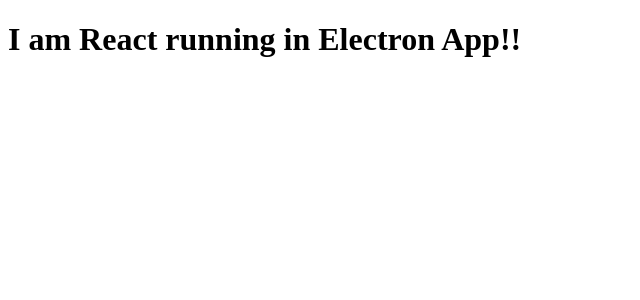
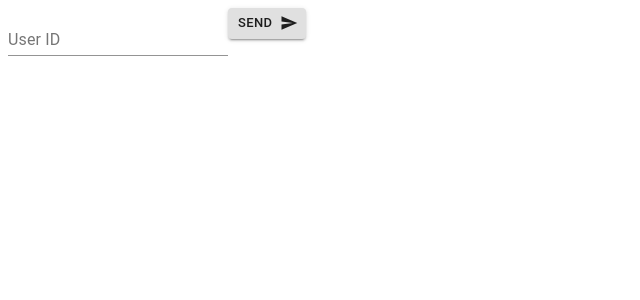
Before and after one commit to isabelSoares/AI-2021, a React app in the folder frontend/: page / in a window 1280 px wide. Shown: the top 300 px of the page, without its empty margins (0-640 px from the left). Built offline with nearby package versions, Linux system fonts and the light colour scheme.

Commit message:
Trying to get user information without success!
Co-authored-by: Rodrigo Sousa <Sousa99@users.noreply.github.com>

```diff
--- a/frontend/package.json
+++ b/frontend/package.json
@@ -15,8 +15,11 @@
     "author": "Isabel Sousa & Rodrigo Sousa",
     "license": "MIT",
     "devDependencies": {
+        "@material-ui/core": "^4.11.3",
+        "@material-ui/icons": "^4.11.2",
         "@types/react": "^17.0.3",
         "@types/react-dom": "^17.0.3",
+        "axios": "^0.21.1",
         "concurrently": "^6.0.2",
         "electron": "^12.0.4",
         "electron-is-dev": "^2.0.0",
--- a/frontend/src/app/app.tsx
+++ b/frontend/src/app/app.tsx
@@ -1,11 +1,13 @@
 import React from 'react';
+import {AskUser} from "@/components/AskUser";;
+
 
 const App = () => {
-  return (
-    <div className="app">
-      <h1> I am React running in Electron App!! </h1>
-    </div>
-  );
+    return (
+        <div>
+            <AskUser />
+        </div>
+    );
 }
 
 export default App;
--- /dev/null
+++ b/frontend/src/components/AskUser.tsx
@@ -0,0 +1,41 @@
+import React, {Component} from 'react';
+import axios from 'axios';
+import TextField from '@material-ui/core/TextField';
+import Button from '@material-ui/core/Button';
+import SendIcon from '@material-ui/icons/Send';
+
+export class AskUser extends Component {
+    user : string | undefined = undefined;
+
+    render() {
+        return (
+            <form noValidate autoComplete="off">
+                <TextField value={this.user} id="standard-basic" label="User ID" />
+                <Button
+                    variant="contained"
+                    color="default"
+                    size="small"
+                    endIcon={<SendIcon />}
+                    onClick={this.handleSendUser}
+                    >
+                    Send
+                </Button>
+            </form>
+        )
+    }
+
+    handleSendUser = () => {
+        console.log(this.user);
+        if (this.user != undefined) {
+            console.log("Oi");
+            getInformation(this.user);
+        }
+    }
+}
+
+function getInformation(userID : string) {
+    console.log(userID)
+    /*
+    const response = await axios.get(gitHubUrl);
+    console.log(response);*/
+}
```
Also changed, not shown: 1 other file (tests, documents, lock files or other folders).
